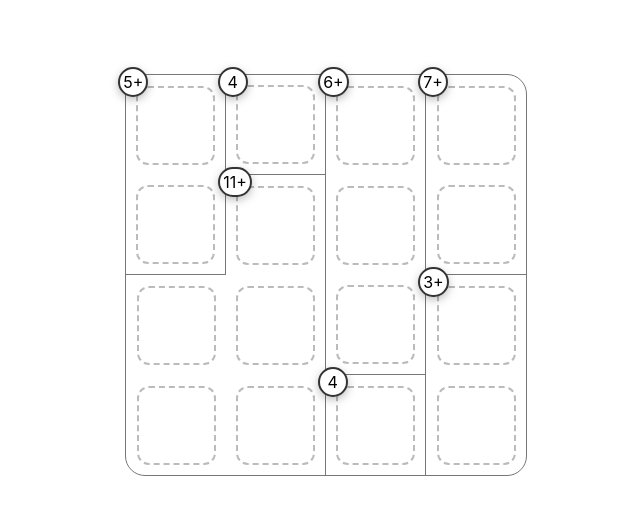
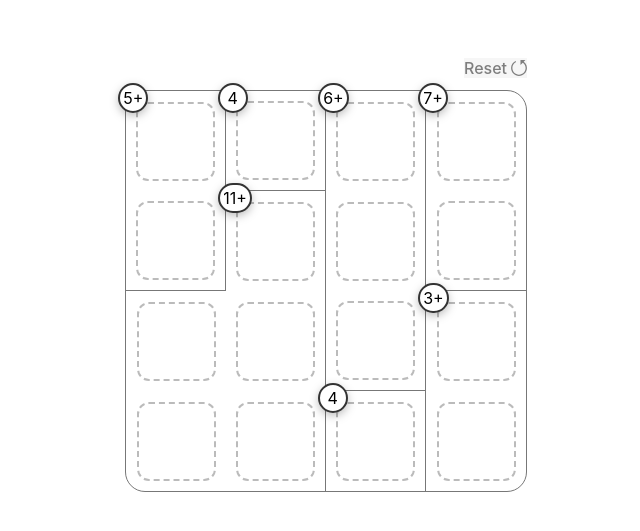
Before and after one commit to andybangs/calcudoku, a React (Create React App) app: page / in a window 1280 px wide. Shown: the part 125-656 px from the top of the page, without its empty margins (314-954 px from the left). Built offline with nearby package versions, Linux system fonts and the light colour scheme.

Commit message:
Add reset button

```diff
--- a/src/App.tsx
+++ b/src/App.tsx
@@ -2,9 +2,10 @@ import React from 'react';
 import styled from 'styled-components';
 import buildGrid, { GridCell } from './build-grid';
 import puzzles from './puzzles';
+import reset from './reset.svg';
 
 // ---------
-// GRID
+// APP
 // ---------
 
 let Grid = styled.div<{ size: number }>`
@@ -24,9 +25,8 @@ interface CellState extends GridCell {
 
 export default function App() {
   let puzzle = puzzles[0];
-  let [grid, setGrid] = React.useState<CellState[]>(
-    buildGrid(puzzle).map((cell) => ({ ...cell, value: null }))
-  );
+  let initialGrid = buildGrid(puzzle).map((cell) => ({ ...cell, value: null }));
+  let [grid, setGrid] = React.useState<CellState[]>(initialGrid);
 
   function setVal(index: number) {
     return () => {
@@ -39,12 +39,19 @@ export default function App() {
     };
   }
 
+  function resetGrid() {
+    setGrid(initialGrid);
+  }
+
   return (
-    <Grid size={puzzle.size}>
-      {grid.map((cell, i) => (
-        <Cell key={i} size={puzzle.size} onClick={setVal(i)} {...cell} />
-      ))}
-    </Grid>
+    <React.Fragment>
+      <AppHeader resetGrid={resetGrid} />
+      <Grid size={puzzle.size}>
+        {grid.map((cell, i) => (
+          <Cell key={i} size={puzzle.size} onClick={setVal(i)} {...cell} />
+        ))}
+      </Grid>
+    </React.Fragment>
   );
 }
 
@@ -114,3 +121,50 @@ function Cell({ badge, value, onClick, ...rest }: CellProps) {
     </CellCont>
   );
 }
+
+// ---------
+// HEADER
+// ---------
+
+let Header = styled.header`
+  display: flex;
+  justify-content: flex-end;
+  margin-bottom: 0.75em;
+`;
+
+let Button = styled.button`
+  display: flex;
+  align-items: center;
+  padding: 0;
+  border: 0;
+  outline: none;
+  font: inherit;
+  font-weight: 500;
+  cursor: pointer;
+  color: #000;
+  opacity: 0.5;
+  transition: opacity 100ms linear;
+
+  &:hover {
+    opacity: 0.8;
+  }
+`;
+
+let Icon = styled.img`
+  width: 1em;
+  margin-left: 0.25em;
+`;
+
+interface AppHeaderProps {
+  resetGrid(): void;
+}
+
+function AppHeader({ resetGrid }: AppHeaderProps) {
+  return (
+    <Header>
+      <Button onClick={resetGrid}>
+        Reset <Icon src={reset} alt="" />
+      </Button>
+    </Header>
+  );
+}
```
Also changed, not shown: src/reset.svg (added).
